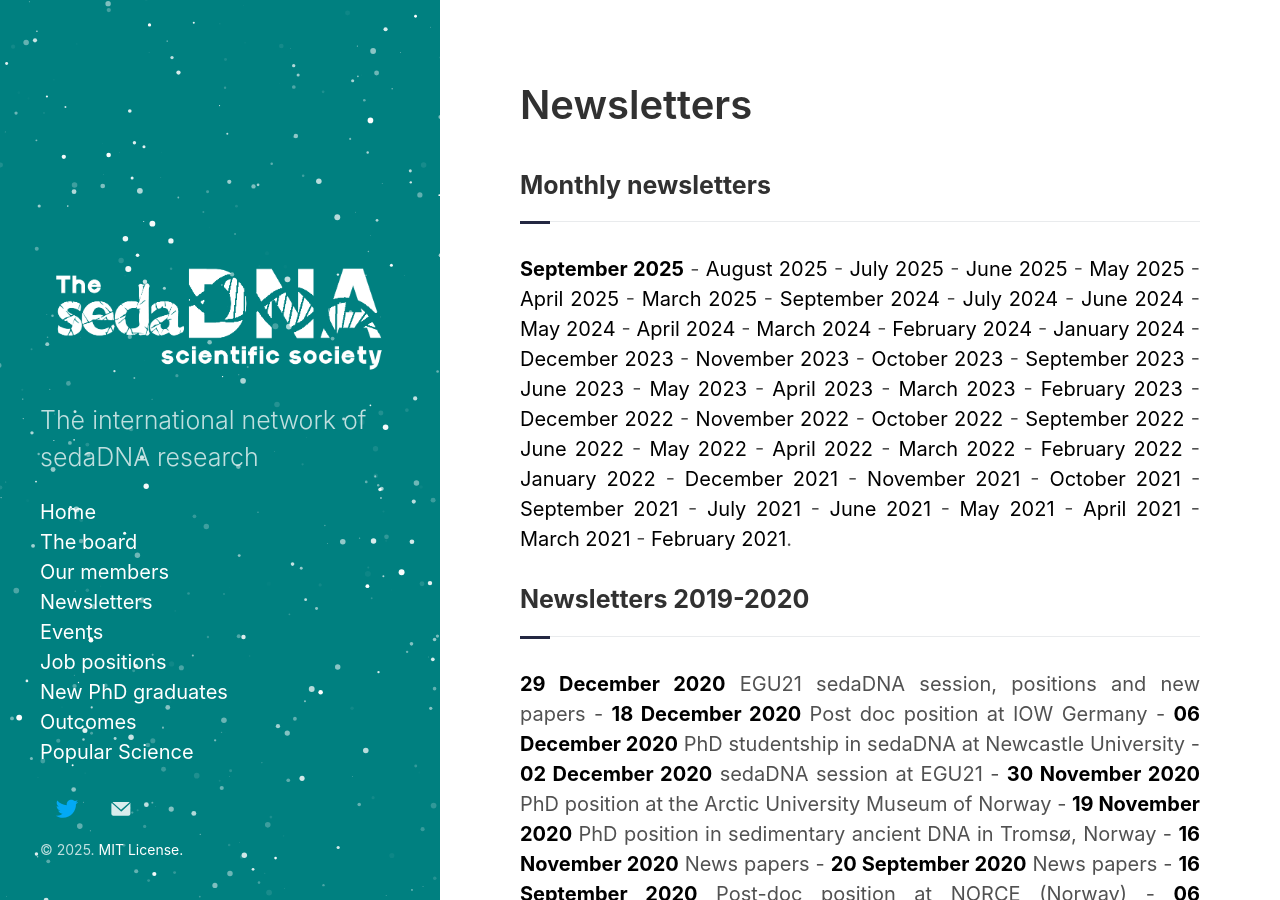
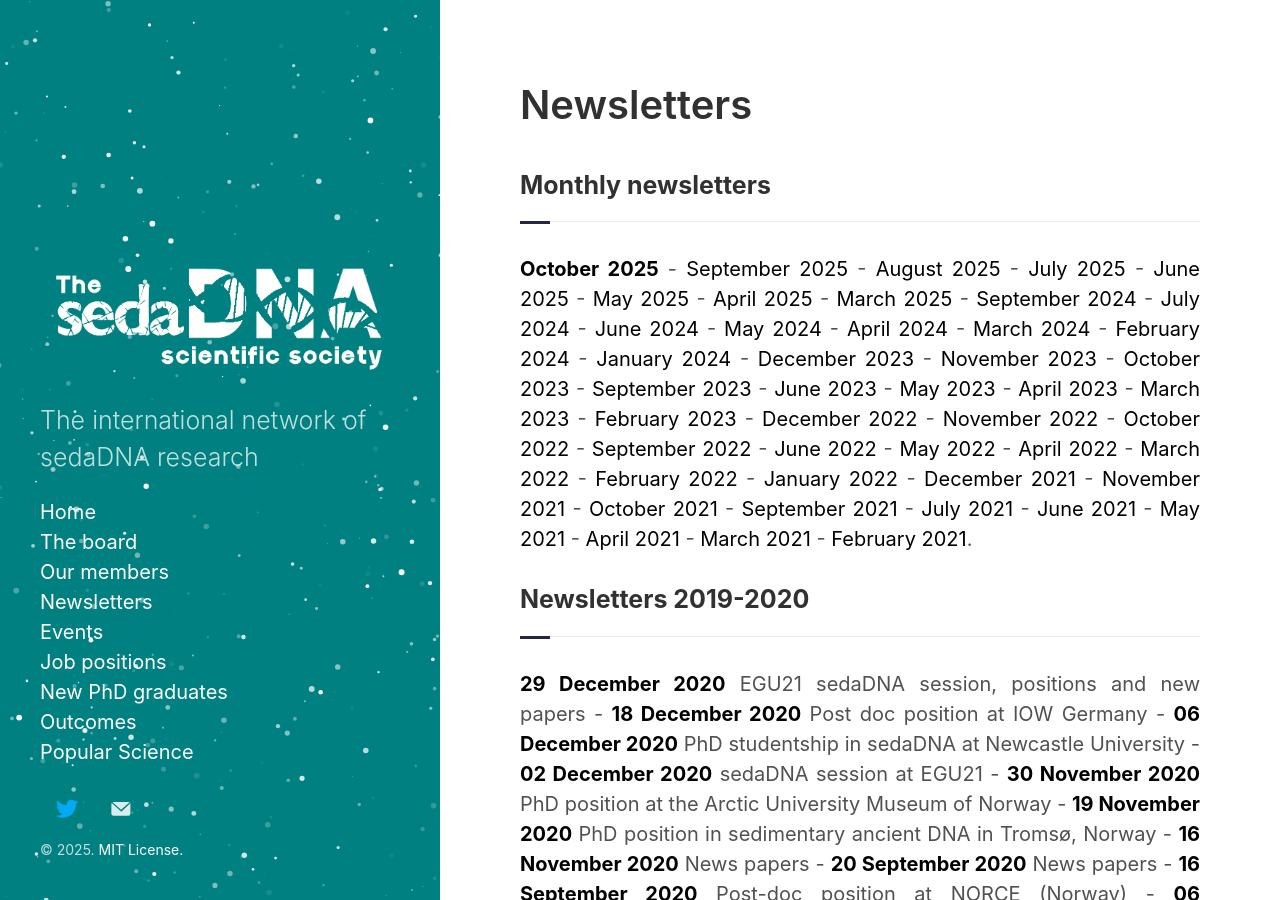
Before and after one commit to sedadna/sedadna.github.io, a Jekyll site: the page built from category/news.md, in a window 1280 px wide and 900 px high. Built offline with Jekyll 4.4.1, drawn with Linux system fonts in a browser that asks for light colours.

Commit message:
Update news.md
Added october to the list

```diff
--- a/category/news.md
+++ b/category/news.md
@@ -9,7 +9,9 @@
 <div class="intro">
 <p>
 
-<a href="https://sedadna.github.io/category/news/25-09.html" target="_blank"><b>September 2025</b></a> -
+
+<a href="https://sedadna.github.io/category/news/25-10.html" target="_blank"><b>October 2025</b></a> -
+<a href="https://sedadna.github.io/category/news/25-09.html" target="_blank">September 2025</a> -
 <a href="https://sedadna.github.io/category/news/25-08.html" target="_blank">August 2025</a> -
 <a href="https://sedadna.github.io/category/news/25-07.html" target="_blank">July 2025</a> -
 <a href="https://sedadna.github.io/category/news/25-06.html" target="_blank">June 2025</a> -
```
